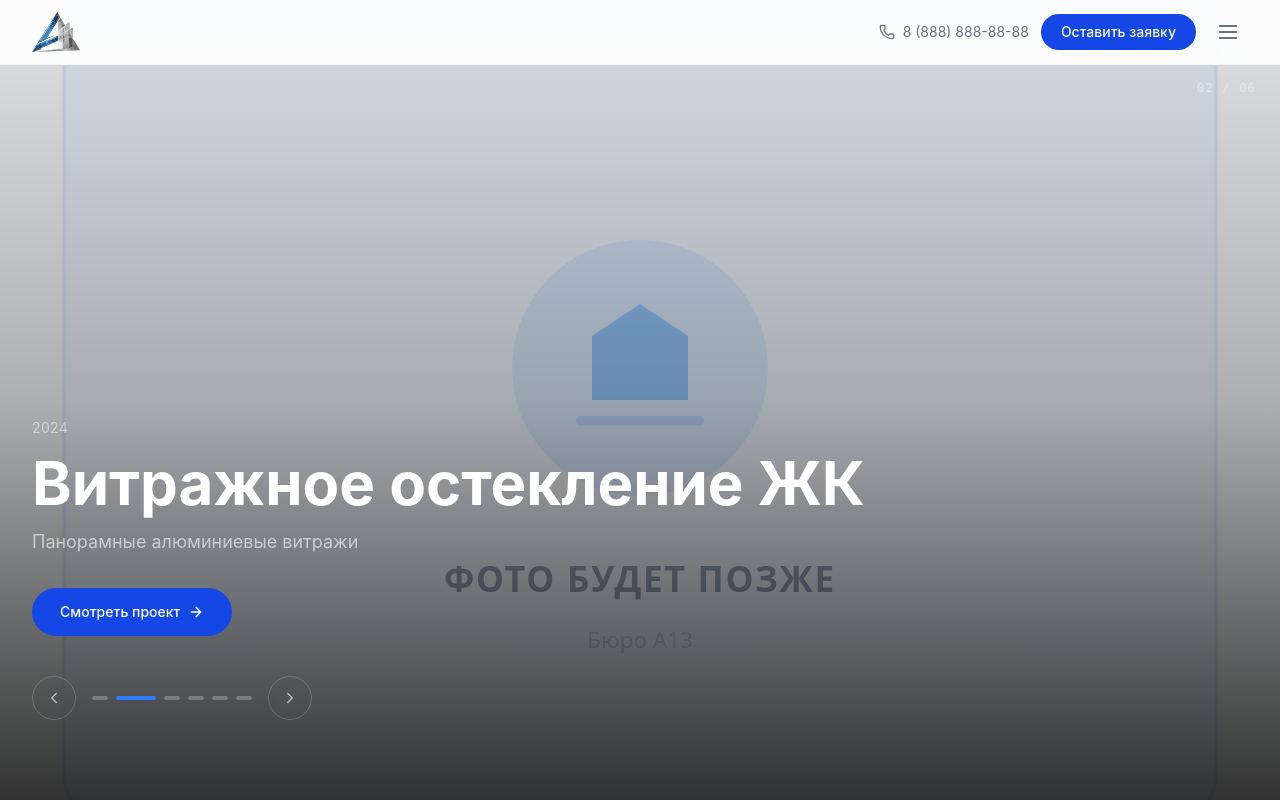
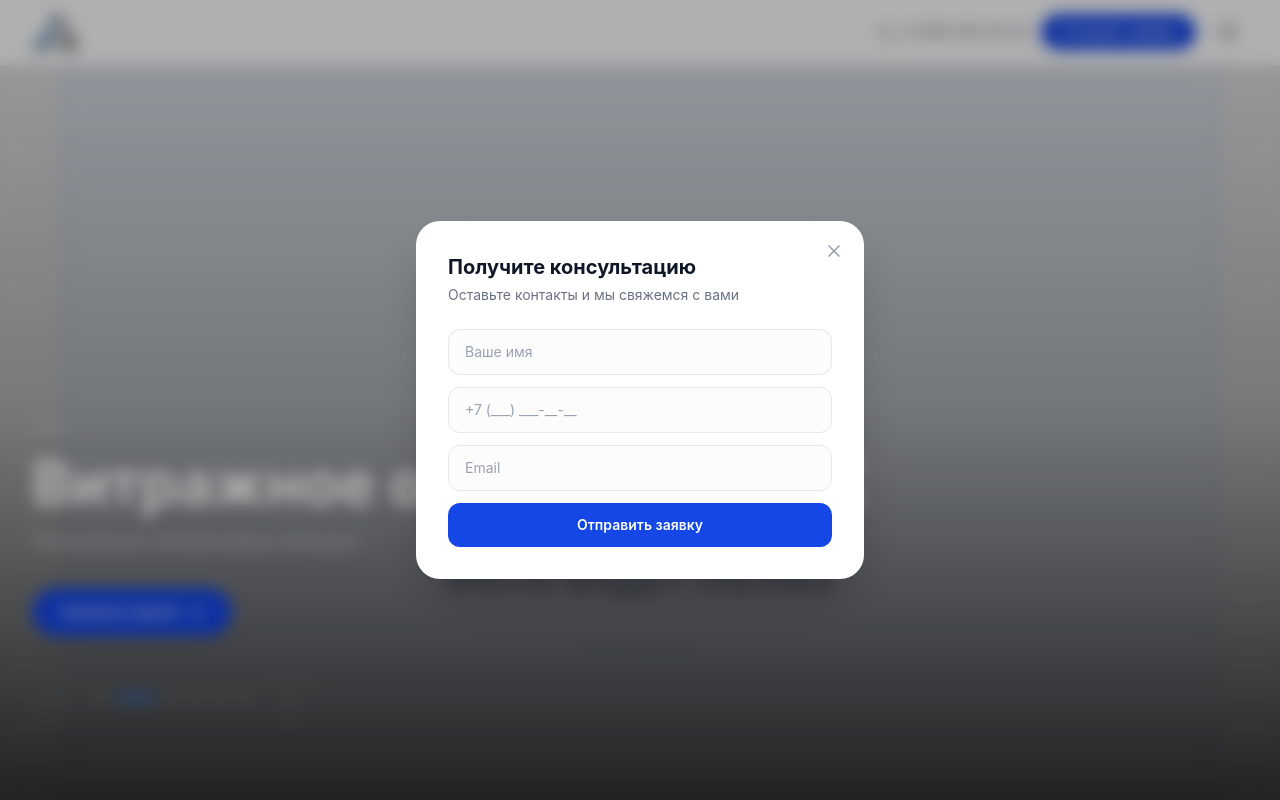
Before and after one commit to 5eeee/a13, a React (Vite) app: page / in a window 1280 px wide. Shown: the top 800 px of the page. Built offline with nearby package versions, Linux system fonts and the light colour scheme.

Commit message:
Add PopupForm to Root layout

```diff
--- a/src/app/components/Root.tsx
+++ b/src/app/components/Root.tsx
@@ -3,6 +3,7 @@ import { Outlet, useNavigate } from "react-router";
 import { Header } from "./Header";
 import { Footer } from "./Footer";
 import { FloatingBar } from "./FloatingBar";
+import { PopupForm } from "./PopupForm";
 import { Toaster } from "sonner";
 import { store } from "../lib/store";
 
@@ -44,6 +45,7 @@ export function Root() {
       <Toaster position="top-center" richColors />
       <Header />
       <FloatingBar />
+      <PopupForm />
       <main className="flex-1">
         <Outlet />
       </main>
```
